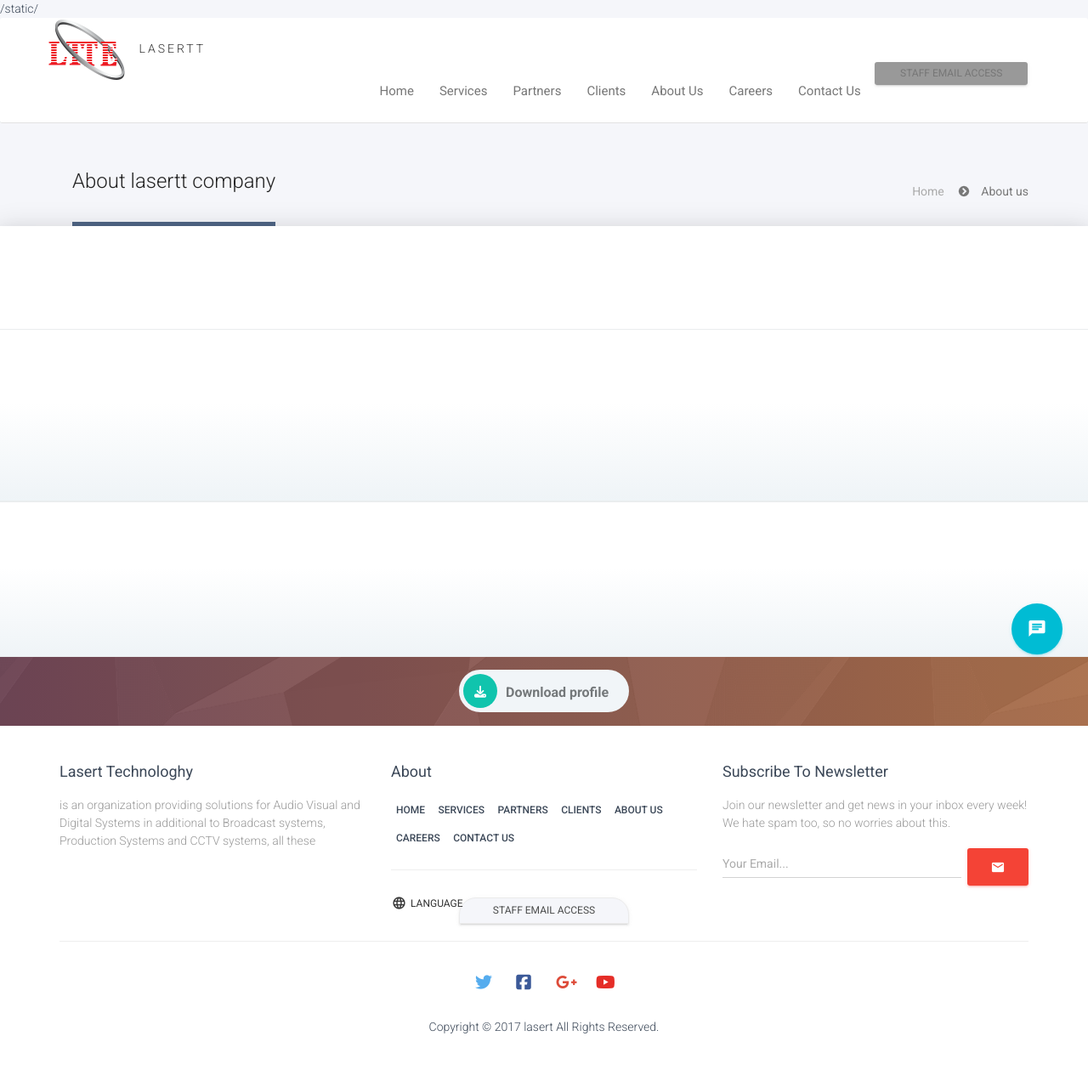
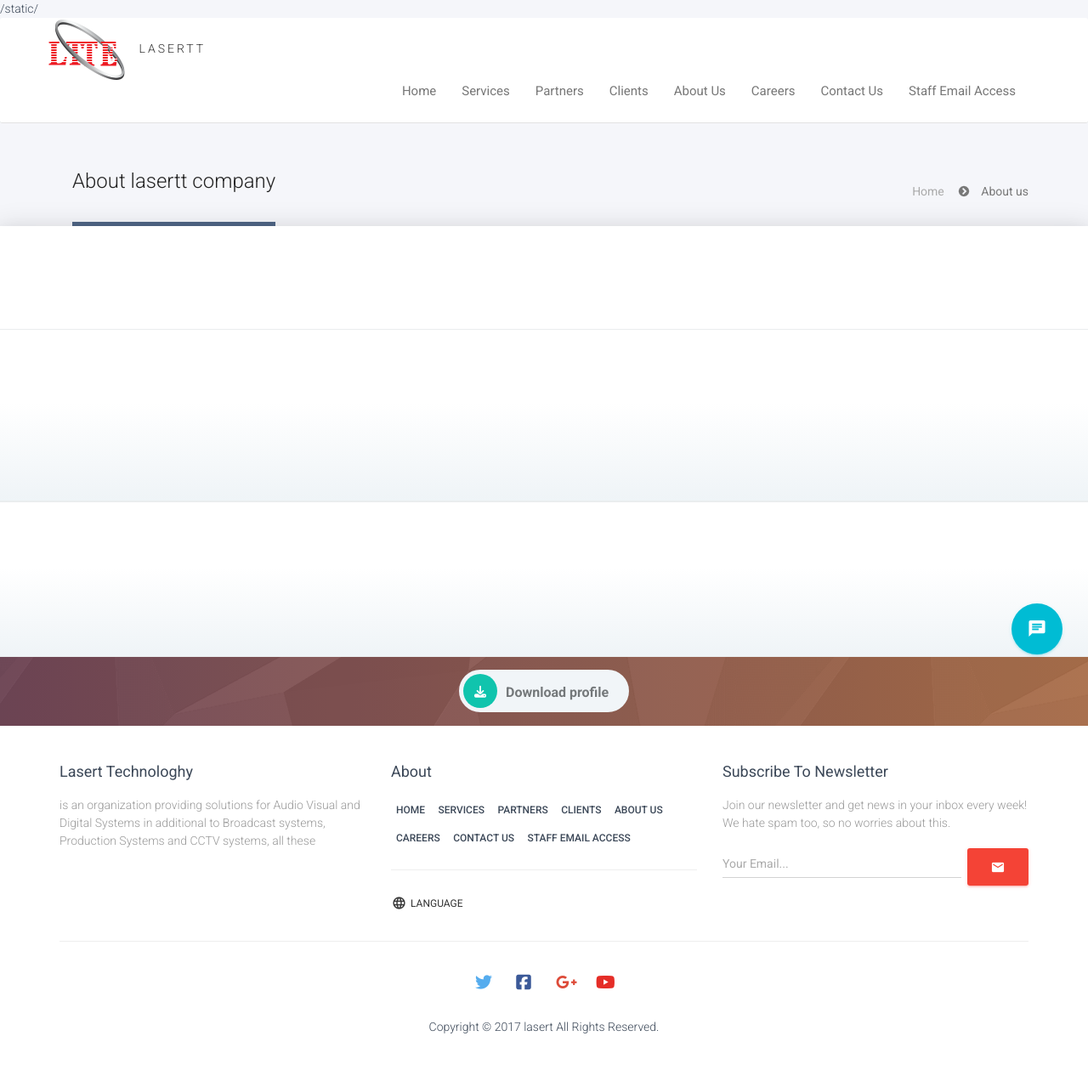
Before and after one commit to eMaM1921990/lasert, a Django app: template templates/about.html in a window 1280 px wide. Shown: the whole page at 85% size. Run offline with Django 3.2, Linux system fonts and the light colour scheme; the template is opened without the code that fills it, so the values that code supplies are empty; some libraries are stand-ins or nearby versions.

Commit message:
Update navLI.html

```diff
--- a/templates/base/navLI.html
+++ b/templates/base/navLI.html
@@ -21,5 +21,5 @@
                         <a {% if request.path == '/contactus/' %}class="active"{% endif %} href="{% url 'contactUs' %}">{% trans 'Contact us' %}</a>
                     </li>
                     <li>
-                        <a href="https://sso.godaddy.com/?app=email&realm=pass" target="_blank" class="btn btn-staff">{% trans 'Staff Email Access' %}<div class="ripple-container"></div></a>
+                        <a href="https://sso.godaddy.com/?app=email&realm=pass" target="_blank" >{% trans 'Staff Email Access' %}<div class="ripple-container"></div></a>
                     </li>
```
